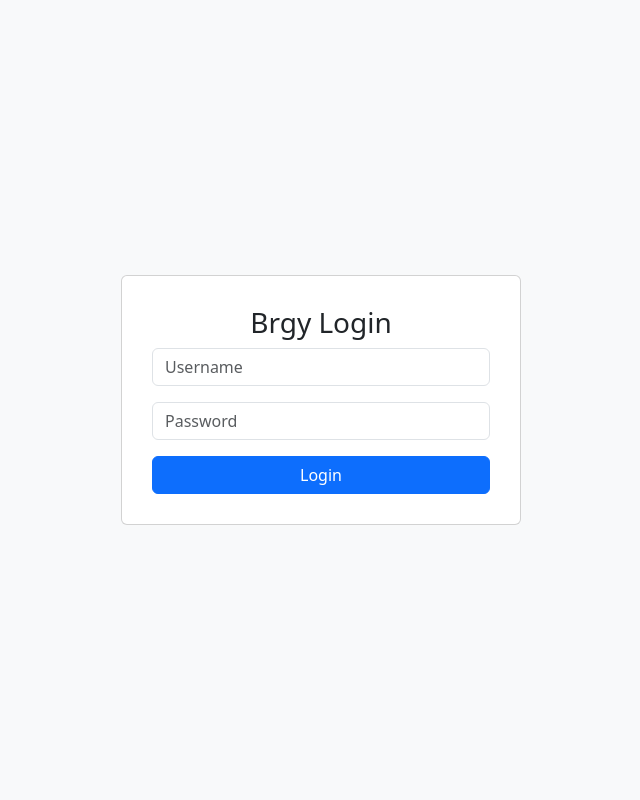
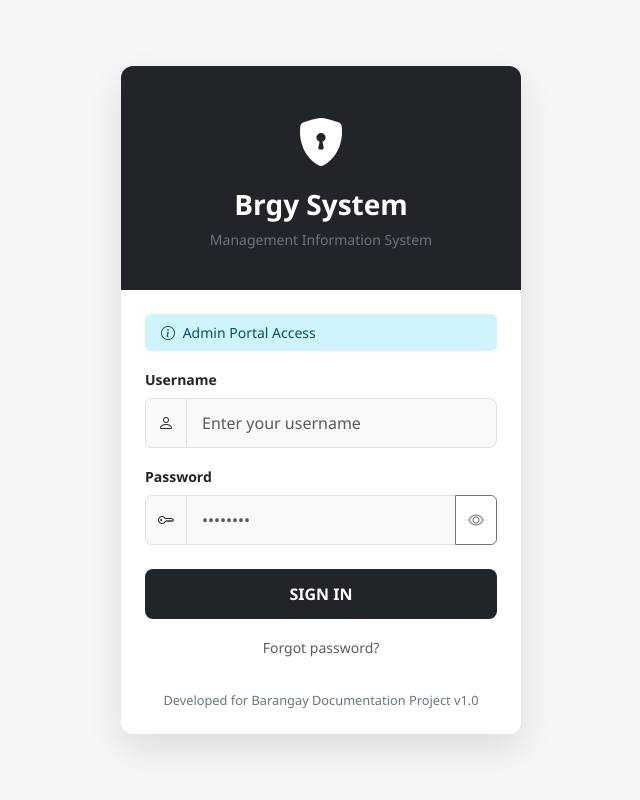
Before and after one commit to AudreiLouisRapista/BarangayProfiling, a Flask app: page / in a window 1280 px wide. Shown: the whole page, without its empty margins (319-959 px from the left). Run offline with Flask 3, Linux system fonts and the light colour scheme.

Commit message:
login page UI design done

```diff
--- a/templates/login.html
+++ b/templates/login.html
@@ -1,16 +1,133 @@
 <!DOCTYPE html>
-<html>
+<html lang="en">
 <head>
+    <meta charset="UTF-8">
+    <meta name="viewport" content="width=device-width, initial-scale=1.0">
+    <title>Login | Barangay Management System</title>
     <link href="https://cdn.jsdelivr.net/npm/bootstrap@5.3.0/dist/css/bootstrap.min.css" rel="stylesheet">
+    <link rel="stylesheet" href="https://cdn.jsdelivr.net/npm/bootstrap-icons@1.11.3/font/bootstrap-icons.min.css">
+
+    <style>
+        body {
+            background-color: #f4f7f6;
+            height: 100vh;
+            display: flex;
+            align-items: center;
+            justify-content: center;
+            font-family: 'Segoe UI', Tahoma, Geneva, Verdana, sans-serif;
+        }
+        .login-card {
+            border: none;
+            border-radius: 12px;
+            box-shadow: 0 15px 35px rgba(0,0,0,0.1);
+            overflow: hidden;
+            width: 100%;
+            max-width: 400px;
+        }
+        .card-header {
+            background: #212529;
+            color: white;
+            padding: 40px 20px;
+            text-align: center;
+            border: none;
+        }
+        .brand-icon {
+            font-size: 3rem;
+            margin-bottom: 10px;
+        }
+        .form-control {
+            border-radius: 8px;
+            padding: 12px 15px;
+            background-color: #f8f9fa;
+        }
+        .form-control:focus {
+            box-shadow: none;
+            border-color: #212529;
+            background-color: #fff;
+        }
+        .btn-login {
+            background: #212529;
+            color: white;
+            border-radius: 8px;
+            padding: 12px;
+            font-weight: 600;
+            transition: 0.3s;
+        }
+        .btn-login:hover {
+            background: #343a40;
+            color: white;
+            transform: translateY(-2px);
+        }
+        .footer-text {
+            font-size: 0.8rem;
+            color: #6c757d;
+        }
+    </style>
 </head>
-<body class="bg-light d-flex align-items-center" style="height: 100vh;">
-    <div class="card mx-auto" style="width: 400px; padding: 30px;">
-        <h3 class="text-center">Brgy Login</h3>
-        <form action="/dashboard">
-            <input type="text" class="form-control mb-3" placeholder="Username">
-            <input type="password" class="form-control mb-3" placeholder="Password">
-            <button class="btn btn-primary w-100">Login</button>
+<body>
+
+<div class="login-card card">
+    <div class="card-header">
+        <div class="brand-icon">
+            <i class="bi bi-shield-lock-fill"></i>
+        </div>
+        <h3 class="fw-bold">Brgy System</h3>
+        <p class="small text-secondary mb-0">Management Information System</p>
+    </div>
+
+    <div class="card-body p-4">
+        <div class="alert alert-info py-2 small border-0">
+            <i class="bi bi-info-circle me-1"></i> Admin Portal Access
+        </div>
+
+        <form>
+            <div class="mb-3">
+                <label class="form-label small fw-bold">Username</label>
+                <div class="input-group">
+                    <span class="input-group-text bg-light"><i class="bi bi-person"></i></span>
+                    <input type="text" class="form-control" placeholder="Enter your username">
+                </div>
+            </div>
+
+            <div class="mb-4">
+                <label class="form-label small fw-bold">Password</label>
+                <div class="input-group">
+                    <span class="input-group-text bg-light"><i class="bi bi-key"></i></span>
+                    <input type="password" class="form-control" id="passwordInput" placeholder="••••••••">
+                    <button class="btn btn-outline-secondary" type="button" onclick="togglePassword()">
+                        <i class="bi bi-eye" id="toggleIcon"></i>
+                    </button>
+                </div>
+            </div>
+
+            <a href="/dashboard" class="btn btn-login w-100 mb-3 text-decoration-none d-block text-center">
+                SIGN IN
+            </a>
+
+            <div class="text-center">
+                <a href="#" class="text-decoration-none small text-muted">Forgot password?</a>
+            </div>
         </form>
     </div>
+
+    <div class="card-footer bg-white border-0 text-center pb-4">
+        <p class="footer-text mb-0">Developed for Barangay Documentation Project v1.0</p>
+    </div>
+</div>
+
+<script>
+    function togglePassword() {
+        const passwordInput = document.getElementById('passwordInput');
+        const toggleIcon = document.getElementById('toggleIcon');
+        if (passwordInput.type === 'password') {
+            passwordInput.type = 'text';
+            toggleIcon.classList.replace('bi-eye', 'bi-eye-slash');
+        } else {
+            passwordInput.type = 'password';
+            toggleIcon.classList.replace('bi-eye-slash', 'bi-eye');
+        }
+    }
+</script>
+
 </body>
 </html>
```
